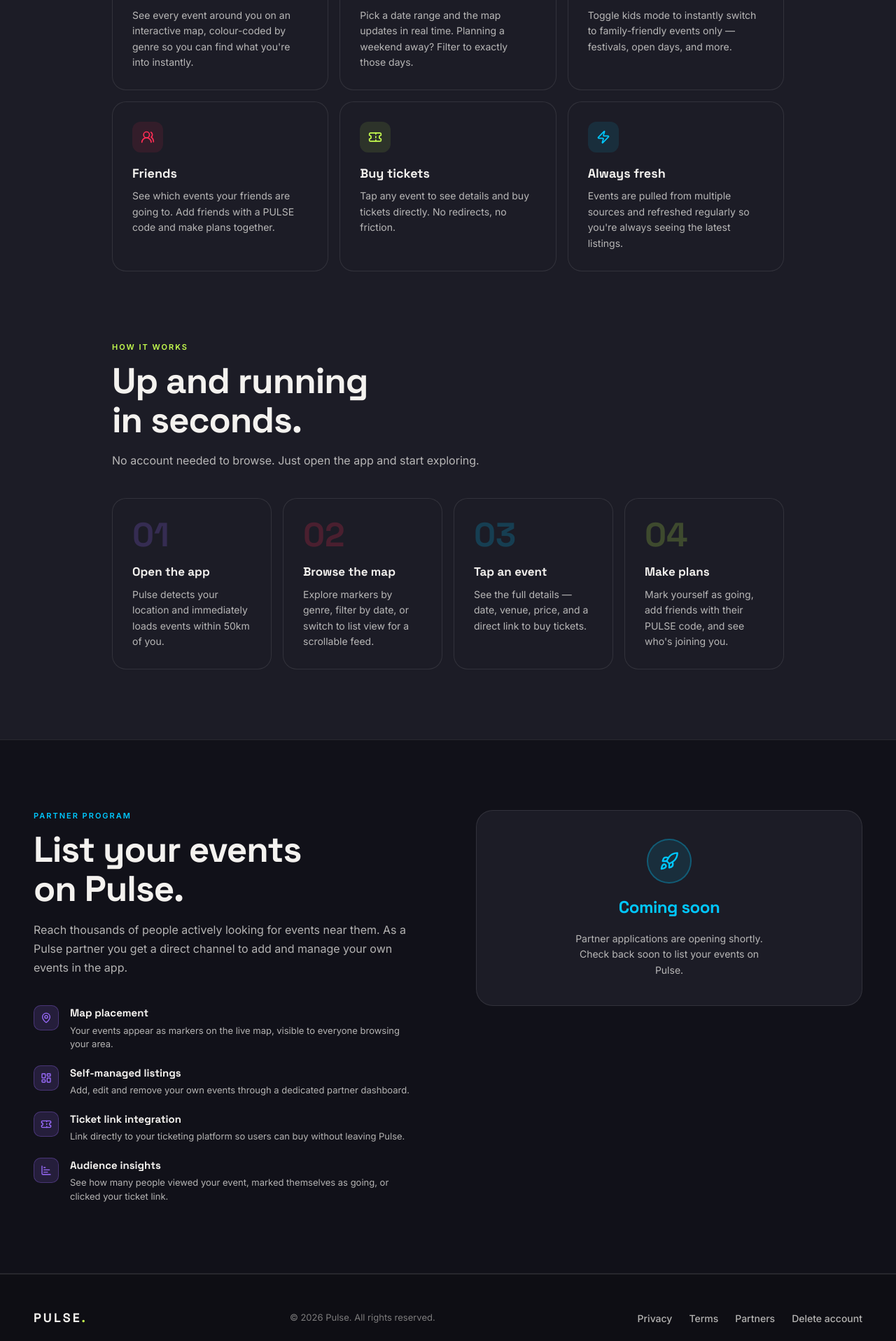
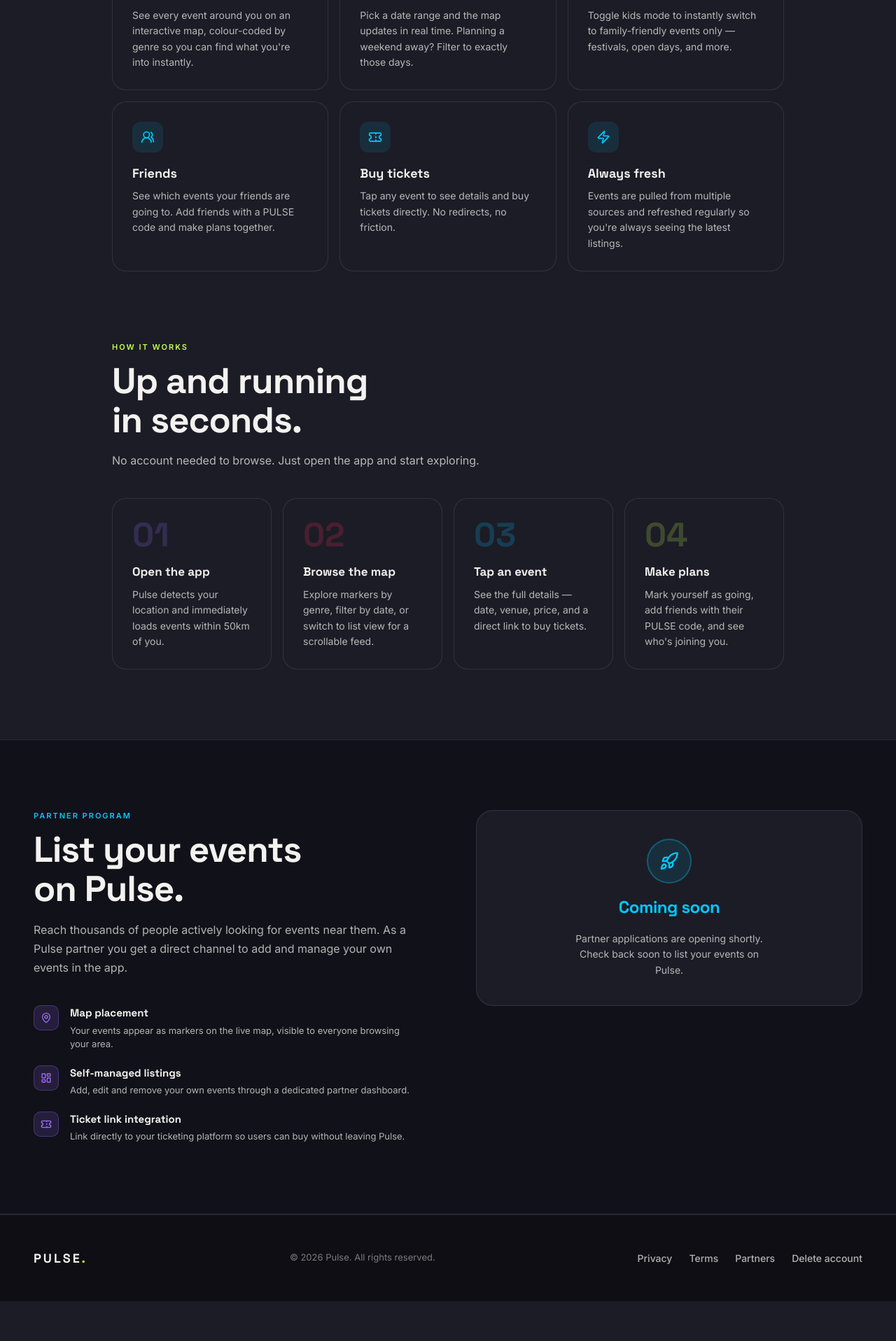
Before and after one commit to LetUndefined/Pulse, a React (Vite) app: page / in a window 1280 px wide. Shown: the part 2333-4250 px from the top of the page at 70% size. After the commit the page ends 4193 px from the top, so only its background shows below. Built offline with nearby package versions, Linux system fonts and the light colour scheme.

Commit message:
changes to styling

```diff
--- a/src/components/Features.tsx
+++ b/src/components/Features.tsx
@@ -5,21 +5,12 @@
   icon: ReactNode;
   title: string;
   description: string;
-  accent: "neon" | "pink" | "cyan" | "violet";
 }
 
-const ACCENT_STYLES: Record<FeatureCardProps["accent"], { bg: string; text: string; border: string }> = {
-  neon:   { bg: "bg-neon/10",   text: "text-neon",   border: "hover:border-neon/30"   },
-  pink:   { bg: "bg-pink/10",   text: "text-pink",   border: "hover:border-pink/30"   },
-  cyan:   { bg: "bg-cyan/10",   text: "text-cyan",   border: "hover:border-cyan/30"   },
-  violet: { bg: "bg-violet/10", text: "text-violet", border: "hover:border-violet/30" },
-};
-
-function FeatureCard({ icon, title, description, accent }: FeatureCardProps) {
-  const s = ACCENT_STYLES[accent];
+function FeatureCard({ icon, title, description }: FeatureCardProps) {
   return (
-    <div className={`bg-bg border border-border rounded-[20px] p-7 transition-colors duration-200 ${s.border}`}>
-      <div className={`w-11 h-11 rounded-[12px] ${s.bg} flex items-center justify-center ${s.text} mb-4`}>{icon}</div>
+    <div className="bg-bg border border-border rounded-[20px] p-7 transition-colors duration-200 hover:border-cyan/30">
+      <div className="w-11 h-11 rounded-[12px] bg-cyan/10 flex items-center justify-center text-cyan mb-4">{icon}</div>
       <h3 className="font-grotesk text-[18px] font-bold mb-2 text-text">{title}</h3>
       <p className="text-[14px] text-text2 leading-[1.6]">{description}</p>
     </div>
@@ -31,37 +22,31 @@
     icon: <LuMap size={20} />,
     title: "Live map",
     description: "See every event around you on an interactive map, colour-coded by genre so you can find what you're into instantly.",
-    accent: "neon",
   },
   {
     icon: <LuCalendar size={20} />,
     title: "Date filtering",
     description: "Pick a date range and the map updates in real time. Planning a weekend away? Filter to exactly those days.",
-    accent: "cyan",
   },
   {
     icon: <LuUsers size={20} />,
     title: "Kids mode",
     description: "Toggle kids mode to instantly switch to family-friendly events only — festivals, open days, and more.",
-    accent: "violet",
   },
   {
     icon: <LuUsersRound size={20} />,
     title: "Friends",
     description: "See which events your friends are going to. Add friends with a PULSE code and make plans together.",
-    accent: "pink",
   },
   {
     icon: <LuTicket size={20} />,
     title: "Buy tickets",
     description: "Tap any event to see details and buy tickets directly. No redirects, no friction.",
-    accent: "neon",
   },
   {
     icon: <LuZap size={20} />,
     title: "Always fresh",
     description: "Events are pulled from multiple sources and refreshed regularly so you're always seeing the latest listings.",
-    accent: "cyan",
   },
 ];
 
--- a/src/components/Partners.tsx
+++ b/src/components/Partners.tsx
@@ -1,4 +1,4 @@
-import { LuMapPin, LuLayoutDashboard, LuTicket, LuChartBar, LuRocket } from "react-icons/lu";
+import { LuMapPin, LuLayoutDashboard, LuTicket, LuRocket } from "react-icons/lu";
 import type { ReactNode } from "react";
 
 interface PerkProps {
@@ -22,11 +22,6 @@
     icon: <LuTicket size={16} />,
     title: "Ticket link integration",
     description: "Link directly to your ticketing platform so users can buy without leaving Pulse.",
-  },
-  {
-    icon: <LuChartBar size={16} />,
-    title: "Audience insights",
-    description: "See how many people viewed your event, marked themselves as going, or clicked your ticket link.",
   },
 ];
 
```
